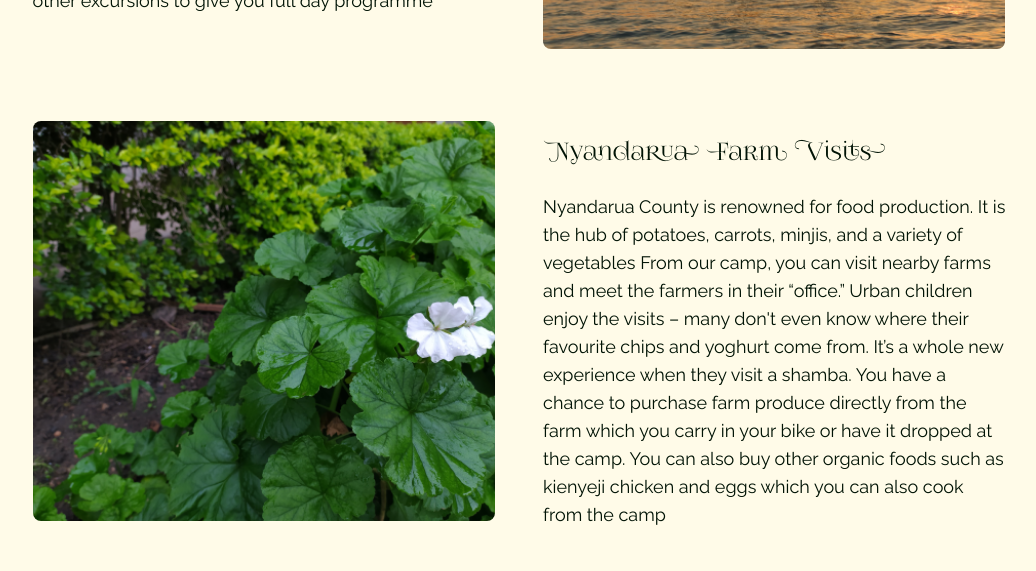
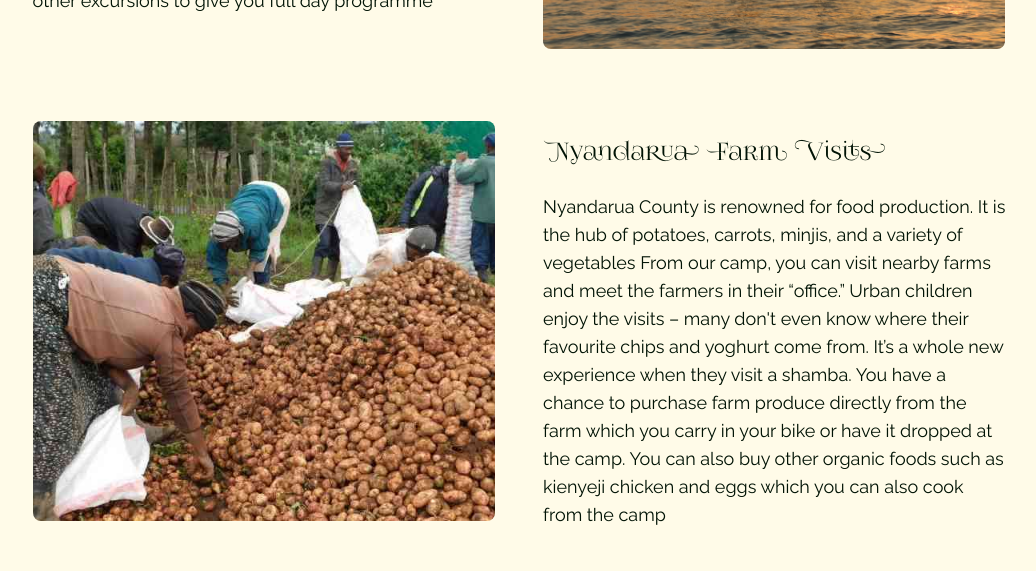
Before and after one commit to Wambui-N/Rawhew, a Next.js app: page / in a window 1280 px wide. Shown: the part 5800-6371 px from the top of the page, without its empty margins (121-1157 px from the left). Built offline with nearby package versions, Linux system fonts and the light colour scheme.

Commit message:
Update farm image in ActivityB component

```diff
--- a/src/Components/Activities.tsx
+++ b/src/Components/Activities.tsx
@@ -57,7 +57,7 @@ export const Activities = () => {
         <ActivityB
           title="Nyandarua Farm Visits"
           text="Nyandarua County is renowned for food production. It is the hub of potatoes, carrots, minjis, and a variety of vegetables From our camp, you can visit nearby farms and meet the farmers in their “office.” Urban children enjoy the visits – many don't even know where their favourite chips and yoghurt come from. It’s a whole new experience when they visit a shamba. You have a chance to purchase farm produce directly from the farm which you carry in your bike or have it dropped at the camp. You can also buy other organic foods such as kienyeji chicken and eggs which you can also cook from the camp"
-          img="/Farm.png"
+          img="/farm.jpg"
           alt="Farm"
         />
         <div>
```
Also changed, not shown: public/farm.jpg (added).
